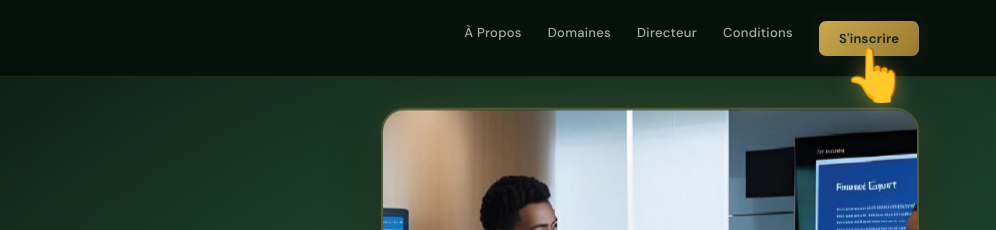
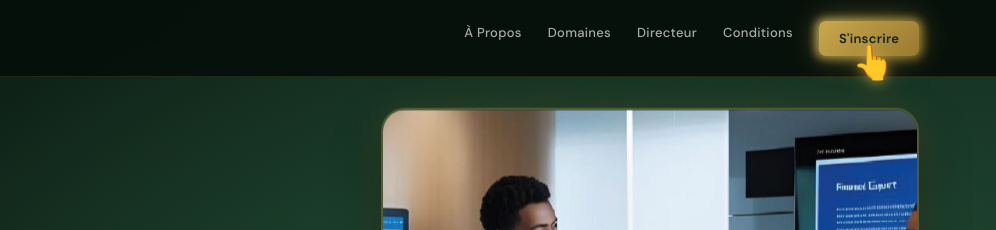
Before and after one commit to tornadoes-job/landingpage, a plain HTML site: page index.html in a window 1280 px wide. Shown: the top 230 px of the page, 284-1280 px from the left. Drawn offline with nearby package versions, Linux system fonts and the light colour scheme.

Commit message:
premier commit

```diff
--- a/script.js
+++ b/script.js
@@ -82,11 +82,12 @@ document.addEventListener('DOMContentLoaded', () => {
         if (!hand) return;
         const isMobile = window.innerWidth <= 900;
         const target = isMobile ? heroBtn : btnWrap;
+        const halfWidth = 17;
 
         if (target) {
             const rect = target.getBoundingClientRect();
-            hand.style.left = (rect.left + rect.width / 2 - 26) + 'px';
-            hand.style.top = (rect.bottom + 2) + 'px';
+            hand.style.left = (rect.left + rect.width / 2 - halfWidth) + 'px';
+            hand.style.top = (rect.bottom - 2) + 'px';
         }
     }
 
--- a/styles.css
+++ b/styles.css
@@ -103,12 +103,34 @@ nav {
     font-weight: 600 !important;
     padding: 9px 20px;
     border-radius: 7px;
+    position: relative;
+    overflow: visible;
     animation: btnPulse 2s ease-in-out infinite
 }
 
+.btn-nav::before {
+    content: '';
+    position: absolute;
+    inset: -2px;
+    border-radius: 9px;
+    background: linear-gradient(135deg, var(--gold-l), var(--gold), var(--gold-d));
+    z-index: -1;
+    animation: borderGlow 2s ease-in-out infinite;
+    filter: blur(4px)
+}
+
+@keyframes borderGlow {
+    0%, 100% { opacity: 0.3; transform: scale(1) }
+    50% { opacity: 0.8; transform: scale(1.03) }
+}
+
 @keyframes btnPulse {
-    0%, 100% { box-shadow: 0 0 0 0 rgba(201, 168, 76, 0.5) }
-    50% { box-shadow: 0 0 0 10px rgba(201, 168, 76, 0) }
+    0%, 100% {
+        box-shadow: 0 0 0 0 rgba(201, 168, 76, 0.6), 0 0 15px rgba(201, 168, 76, 0.3)
+    }
+    50% {
+        box-shadow: 0 0 0 12px rgba(201, 168, 76, 0), 0 0 30px rgba(201, 168, 76, 0.5)
+    }
 }
 
 /* HAND POINTER */
@@ -116,15 +138,15 @@ nav {
     position: fixed;
     z-index: 250;
     pointer-events: none;
-    font-size: 52px;
+    font-size: 34px;
     line-height: 1;
-    filter: drop-shadow(0 3px 10px rgba(201, 168, 76, 0.5));
-    animation: handPoint 1.5s ease-in-out infinite
+    filter: drop-shadow(0 2px 6px rgba(201, 168, 76, 0.6)) drop-shadow(0 0 12px rgba(201, 168, 76, 0.3));
+    animation: handFloat 2s ease-in-out infinite
 }
 
-@keyframes handPoint {
-    0%, 100% { transform: translate(0, 0) }
-    50% { transform: translateY(-10px) }
+@keyframes handFloat {
+    0%, 100% { transform: translateY(0) }
+    50% { transform: translateY(-8px) }
 }
 
 /* SCROLL HINT BUTTON */
@@ -1352,13 +1374,13 @@ footer p {
     }
 
     .hand-pointer {
-        font-size: 40px
+        font-size: 30px
     }
 }
 
 @media(max-width:580px) {
     .hand-pointer {
-        font-size: 36px
+        font-size: 26px
     }
 
     .hero-btns {
```
